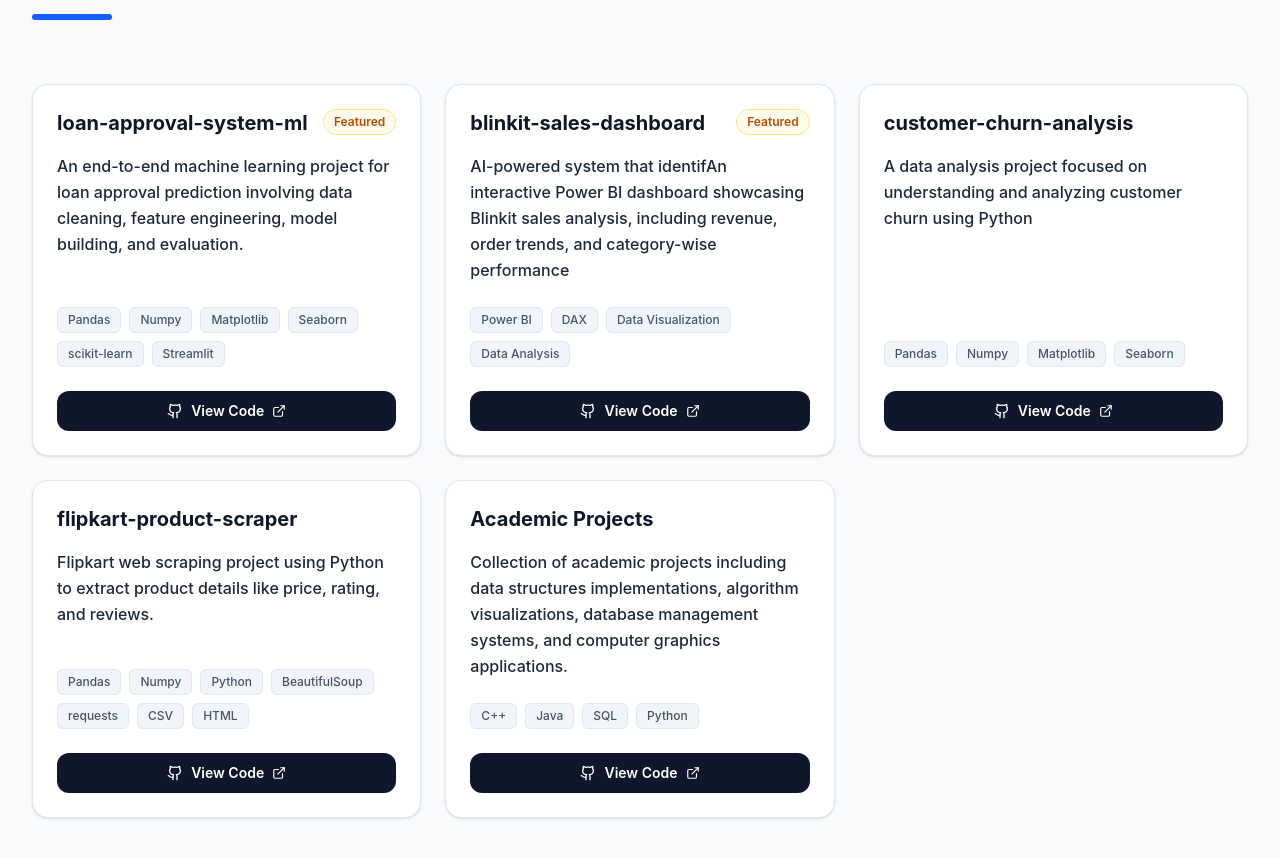
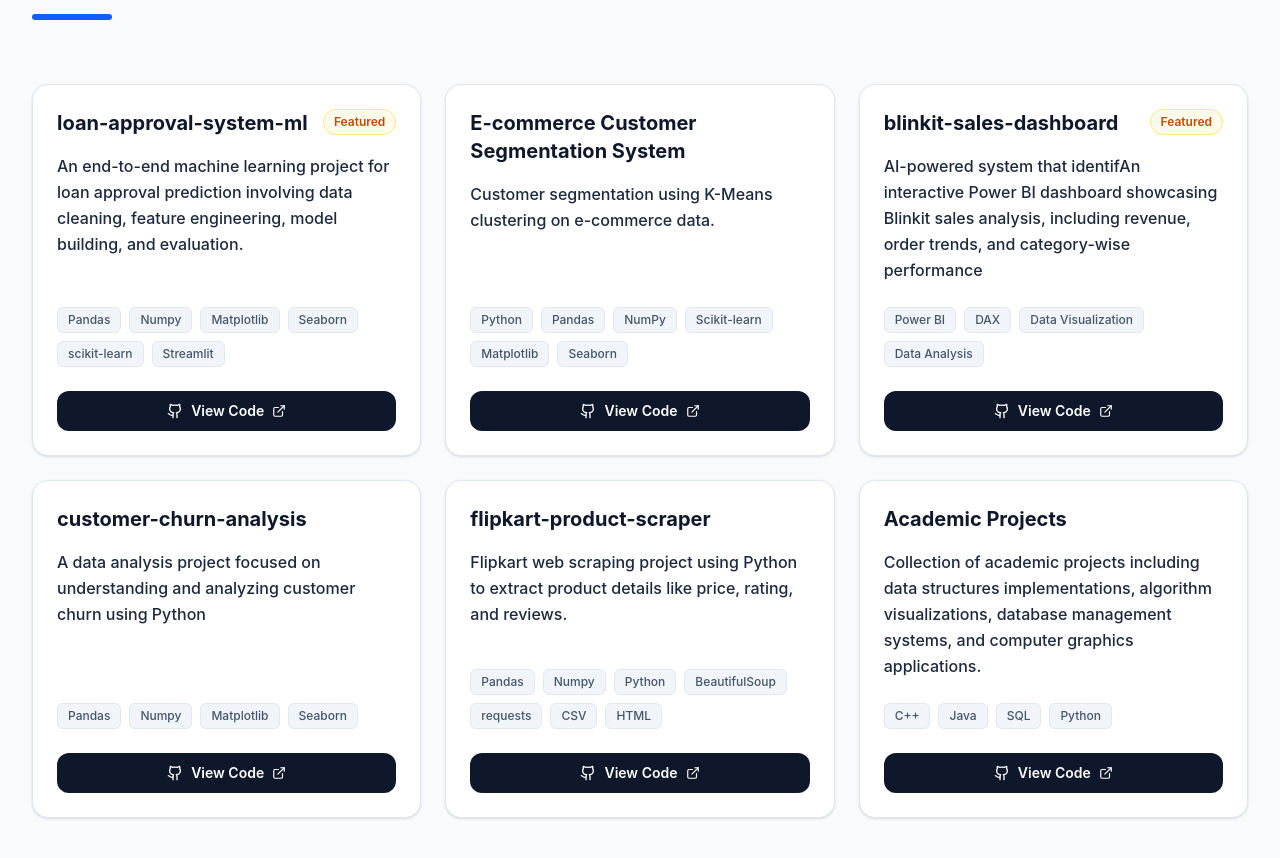
Before and after one commit to sangamsingh18/sangam-ds, a React (Vite) app: page / in a window 1280 px wide. Shown: the part 3231-4089 px from the top of the page. Built offline with nearby package versions, Linux system fonts and the light colour scheme.

Commit message:
Add E-commerce Customer Segmentation System project
Added a new project entry for an E-commerce Customer Segmentation System with relevant details.

```diff
--- a/src/App.tsx
+++ b/src/App.tsx
@@ -107,6 +107,14 @@
     tech: ["Pandas", "Numpy", "Matplotlib", "Seaborn", "scikit-learn", "Streamlit"],
     featured: true,
     github: "https://github.com/sangamsingh18"
+  },
+  {
+    title: "E-commerce Customer Segmentation System",
+    description:
+      "Customer segmentation using K-Means clustering on e-commerce data.",
+    tech: ["Python", "Pandas"," NumPy", "Scikit-learn", "Matplotlib", "Seaborn"],
+    featured: false,
+    github: "https://github.com/sangamsingh18",
   },
   {
     title: "blinkit-sales-dashboard",
```
